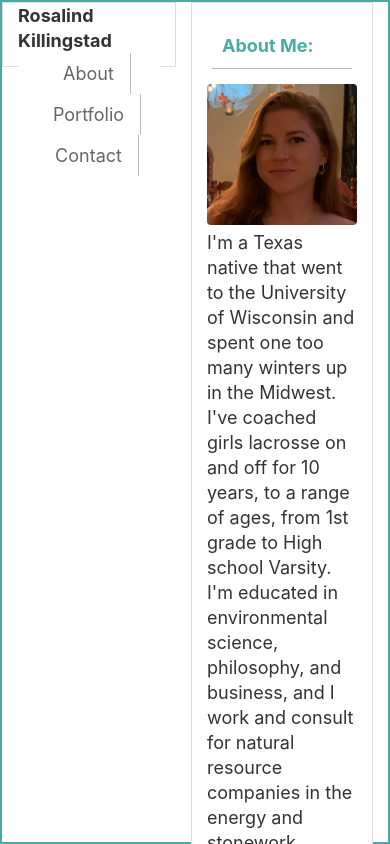
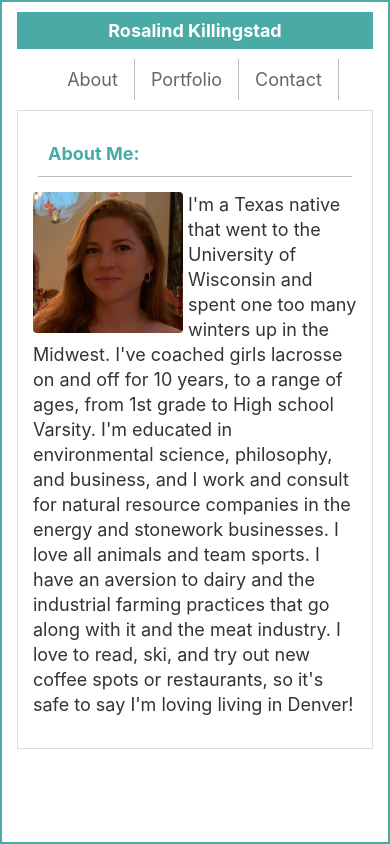
Before and after one commit to rkillingstad/Bootstrap-HW, a plain HTML site: page Bootstrap-HW/index.html in a window 390 px wide. Shown: the top 844 px of the page. Drawn offline with nearby package versions, Linux system fonts and the light colour scheme.

Commit message:
updated responsiveness

```diff
--- a/Bootstrap-HW/index.html
+++ b/Bootstrap-HW/index.html
@@ -3,23 +3,23 @@
 
 <head>
     <meta charset="UTF-8">
-    <meta name="viewport" content="width=device-width, initial-scale=1.0">
+    <meta name="viewport" content="width=device-width, initial-scale=1, shrink-to-fit=no">
     <title>About Me</title>
     <link rel="stylesheet" href="https://stackpath.bootstrapcdn.com/bootstrap/4.3.1/css/bootstrap.min.css" integrity="sha384-ggOyR0iXCbMQv3Xipma34MD+dH/1fQ784/j6cY/iJTQUOhcWr7x9JvoRxT2MZw1T" crossorigin="anonymous">
     <link rel="stylesheet" href="style.css">
+    <script src="js/bootstrap.min.js"></script>
 </head>
 
 <body>
-    <header>
-        <div class="container-fluid">
+    <div class="container">
         <div class="row align-items-start">
-                <div class="col-md">
+            <div class="col-lg-6 col-md-4">
                 <div id="Name">
                     <strong> Rosalind Killingstad</strong>
                 </div>
             </div>
-                <div class="col-md"></div>
-                <div class="col-md-auto">
+            <div class="col-lg-2 col md-2"></div>
+            <div class="col-lg-4 col-md-6">
                 <ul class="nav justify-content-center">
                     <li class="nav-item">
                         <a class="nav-link active" href="#">About</a>
@@ -32,12 +32,7 @@
                     </li>
                 </ul>
             </div>
-            </div>
-        </div>
-    </header>
-    <div class="container-fluid">
-        <div class="row">
-            <div class="col-md-8 mb-4">
+            <div class="col-lg-9 col-md-8">
                 <div class="Main">
                     <div id="Title">About Me:
                     </div>
@@ -49,12 +44,8 @@
                     </div>
                 </div>
             </div>
-            <div class="col-md-4 mb-4"></div>
-        </div>
+            <div class="col-lg-3 col-md-4"></div>
 
         </div>
-
-
-
-
+    </div>
 </body>
--- a/Bootstrap-HW/style.css
+++ b/Bootstrap-HW/style.css
@@ -10,26 +10,28 @@ body {
     margin: auto;
 }
 
-.container {}
+.container {
+    position: relative;
+}
 
-header {
-    background: #ffffff;
-    height: 65px;
-    top: 0%;
+#Name {
+    padding: 5px;
+    margin-top: 10px;
+    margin-bottom: 10px;
+    text-align: center;
+    background: #4aaaa5;
+    color: white;
     box-sizing: border-box;
-    border: 1px solid #dddddd;
-    margin: 0 0 20px 0;
-    padding: 0 0 20px 0;
-    width: 100%;
+    border: 1px solid #4aaaa5;
 }
 
 nav {
     text-align: center;
     padding: 10px;
-    top: 0%;
     right: 0%;
     position: absolute;
-    margin: 0 0 20px 0;
+    margin-top: 5px;
+    margin-bottom: 20px;
     box-sizing: border-box;
 }
 
@@ -64,6 +66,7 @@ li a:hover {
     border: 1px solid #dddddd;
     padding: 10px;
     max-width: 760px;
+    margin-top: 10px;
 }
 
 #Title {
@@ -84,22 +87,8 @@ li a:hover {
     padding: 5px;
 }
 
-.col- {
-    width: 100%;
-}
-
-@media only screen and (max-width: 640px) {
-    body {
-        display: inline-flex;
+@media (min-width: 768px) {
+    #Name {
+        text-align: start;
     }
 }
-
-@media only screen and (max-width:768px) {
-    .col- {
-        width: 100%;
-    }
-}
-
-@media (min-width: 768px) and (max-width: 991.98px) {}
-
-@media (min-width: 992px) {}
```
Lines whose indentation alone changed are shown as unchanged.
